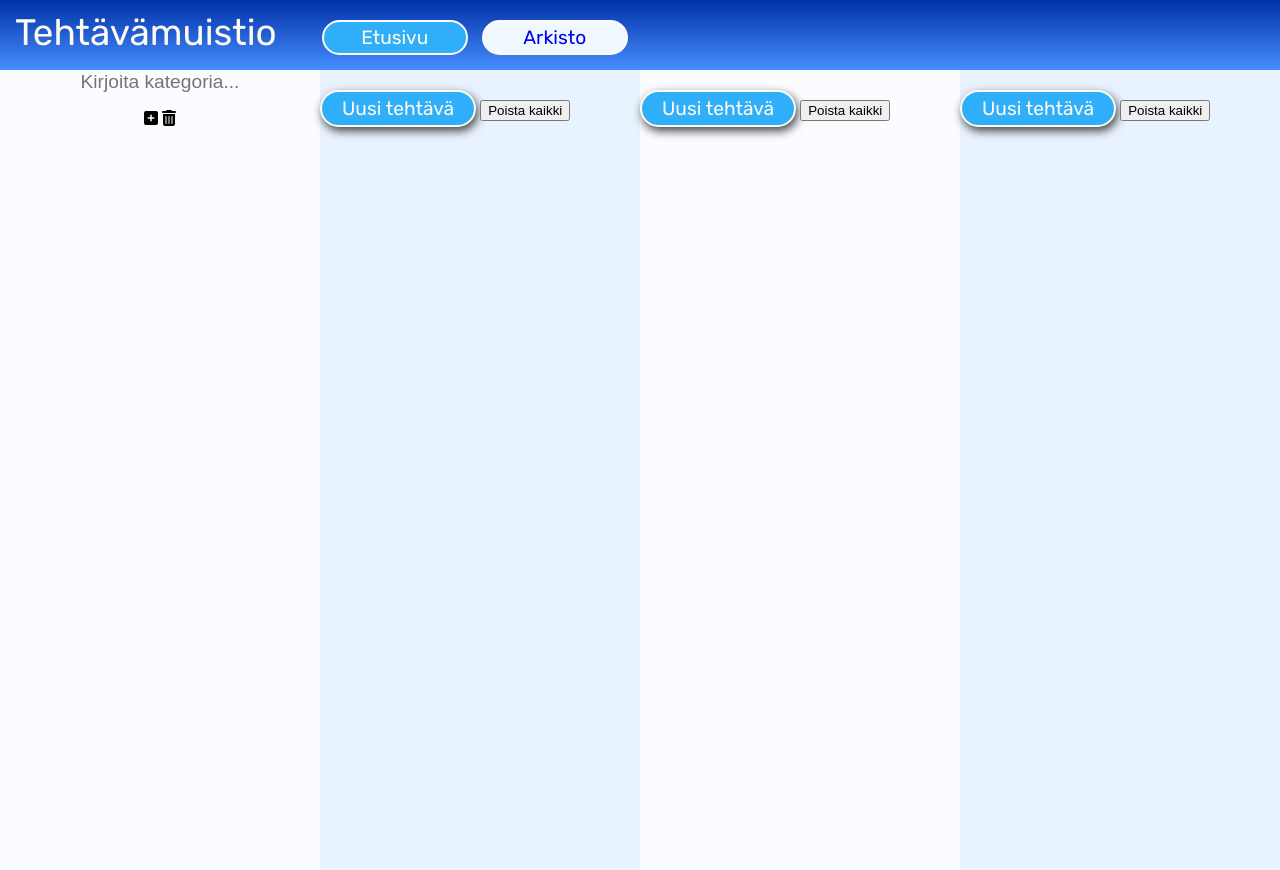
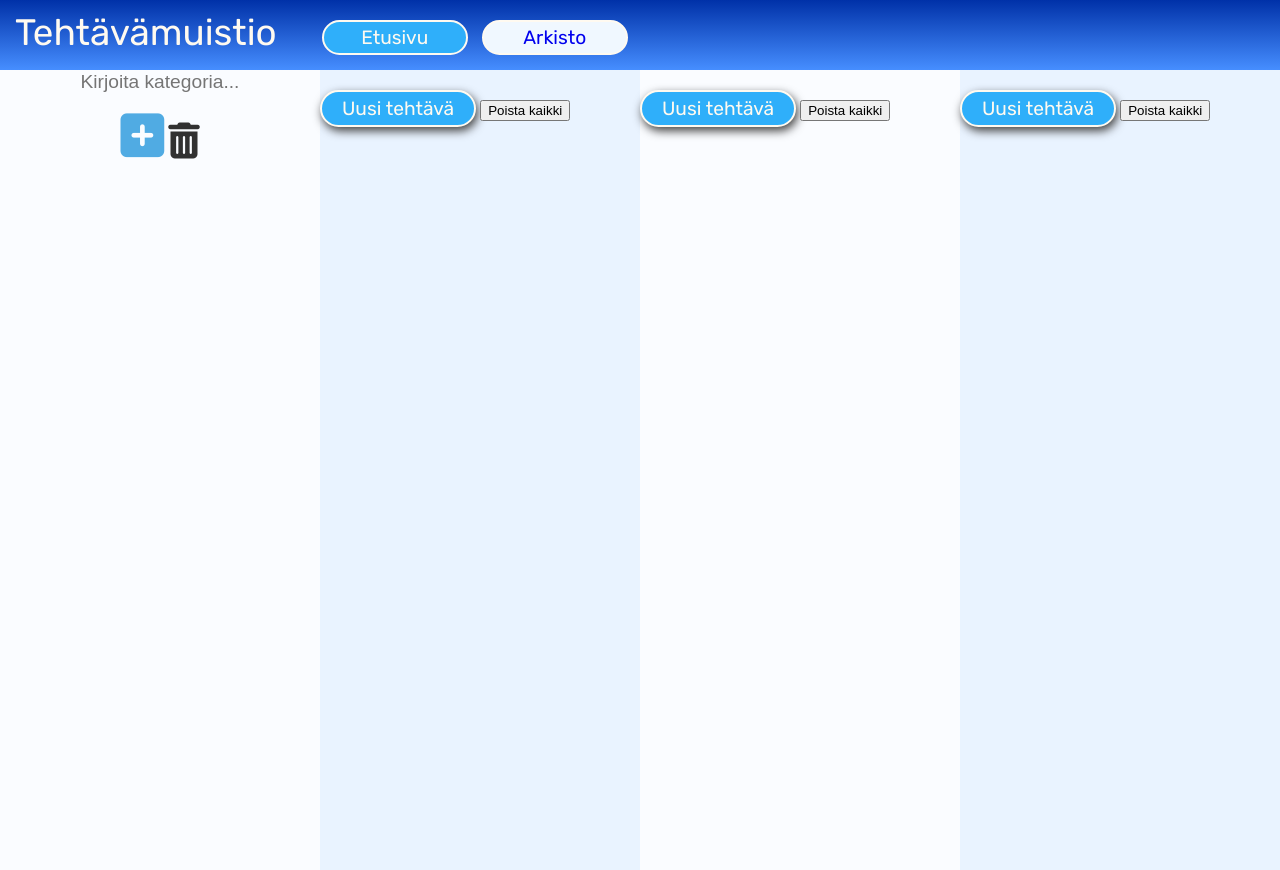
Before and after one commit to kallevo/Tehtavalista-projekti, a website: page index.html in a window 1280 px wide. In both pictures the pointer is over the icon 151 px from the left and 118 px from the top of the page. Drawn offline with Linux system fonts and the light colour scheme; no server answers.

Commit message:
kuvakkeet lisätty uudelleen

```diff
--- a/public/index.css
+++ b/public/index.css
@@ -385,6 +385,26 @@ li:hover {
     display: inline-block;
 }
 
+.fa-plus-square {
+    font-size: 50px;
+    color: #0f7ab0;
+}
+.fa-trash-alt {
+    font-size: 36px;
+    color: #313131;
+}
+
+.fa-plus-square:hover {
+    color: #50abe3;
+    cursor: pointer;
+}
+
+.fa-trash-alt:hover {
+    font-size: 36px;
+    cursor: pointer;
+    color: #606060;
+}
+
 .fa-check-square:hover {
     font-size: 26px;
     color: #154c00;
```
